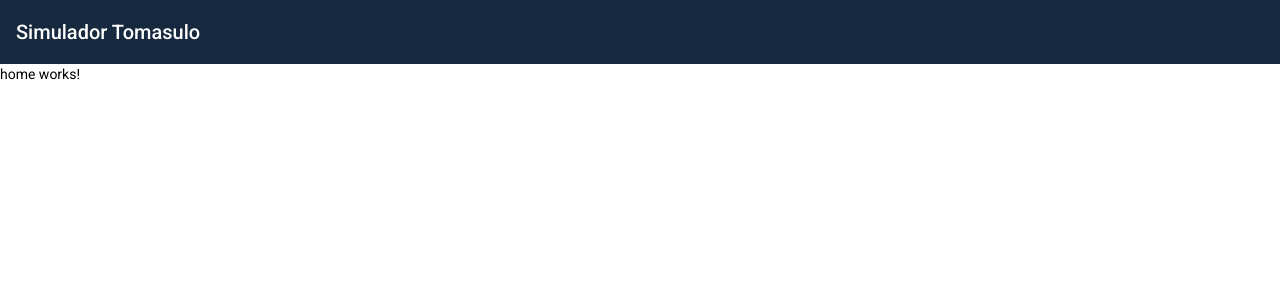
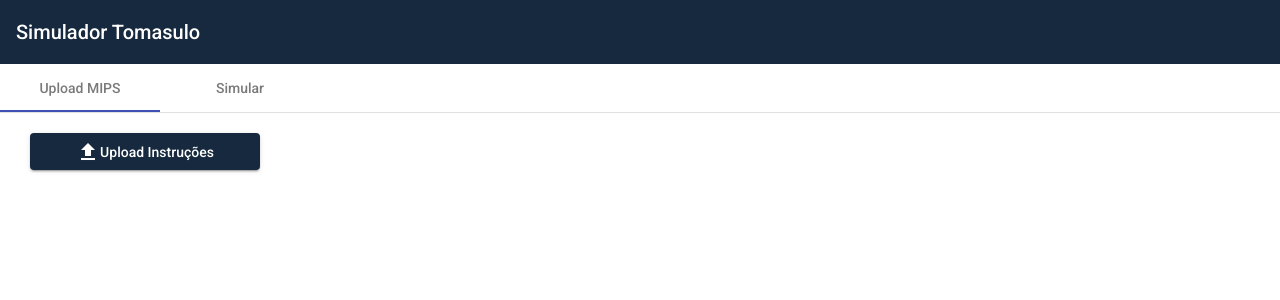
Before and after one commit to samuelspineli34/simulador-tomasulo, an Angular app: page /home in a window 1280 px wide. Shown: the top 300 px of the page. Built offline with nearby package versions, Linux system fonts and the light colour scheme.

Commit message:
Gerar arquivos iniciais das funções do site e início do desenvolvimento da função de upload de arquivo

```diff
--- a/src/app/app.module.ts
+++ b/src/app/app.module.ts
@@ -6,11 +6,15 @@ import { AppComponent } from './app.component';
 import { BrowserAnimationsModule } from '@angular/platform-browser/animations';
 import { HomeComponent } from './components/home/home.component';
 import { AppMaterialModule } from './shared/app-material/app-material.module';
+import { UploadArquivoComponent } from './components/upload-arquivo/upload-arquivo.component';
+import { SimuladorComponent } from './components/simulador/simulador.component';
 
 @NgModule({
   declarations: [
     AppComponent,
-    HomeComponent
+    HomeComponent,
+    UploadArquivoComponent,
+    SimuladorComponent
   ],
   imports: [
     BrowserModule,
--- a/src/app/components/home/home.component.html
+++ b/src/app/components/home/home.component.html
@@ -1 +1,8 @@
-<p>home works!</p>
+<mat-tab-group>
+    <mat-tab label="Upload MIPS">
+        <app-upload-arquivo></app-upload-arquivo>
+    </mat-tab>
+    <mat-tab label="Simular">
+        <app-simulador></app-simulador>
+    </mat-tab>
+</mat-tab-group>
--- /dev/null
+++ b/src/app/components/simulador/simulador.component.html
@@ -0,0 +1 @@
+<p>simulador works!</p>
--- /dev/null
+++ b/src/app/components/simulador/simulador.component.ts
@@ -0,0 +1,15 @@
+import { Component, OnInit } from '@angular/core';
+
+@Component({
+  selector: 'app-simulador',
+  templateUrl: './simulador.component.html',
+  styleUrls: ['./simulador.component.css']
+})
+export class SimuladorComponent implements OnInit {
+
+  constructor() { }
+
+  ngOnInit(): void {
+  }
+
+}
--- /dev/null
+++ b/src/app/components/upload-arquivo/upload-arquivo.component.css
@@ -0,0 +1,20 @@
+.page {
+    display: flex;
+    flex-direction: column;
+    padding-bottom: 10px;
+    margin-top: 20px;
+    margin-left: 30px;
+}
+
+.upload {
+    width: 230px;
+    background-color: var(--primary);
+}
+
+.upload mat-icon {
+    color: #FFFFFF;
+}
+
+.upload span {
+    color: #FFFFFF;
+}
--- /dev/null
+++ b/src/app/components/upload-arquivo/upload-arquivo.component.html
@@ -0,0 +1,9 @@
+<div class="page">
+    <button mat-raised-button class="upload" (click)="fileInput.click()">
+        <mat-icon>upload</mat-icon>
+        <span>Upload Instruções</span>
+        <input type="file" #fileInput style="display: none;" (change)="uploadArquivo($event)">
+    </button>
+
+    <!-- <mat-table></mat-table> -->
+</div>
--- /dev/null
+++ b/src/app/components/upload-arquivo/upload-arquivo.component.ts
@@ -0,0 +1,19 @@
+import { Component, OnInit } from '@angular/core';
+
+@Component({
+  selector: 'app-upload-arquivo',
+  templateUrl: './upload-arquivo.component.html',
+  styleUrls: ['./upload-arquivo.component.css']
+})
+export class UploadArquivoComponent implements OnInit {
+
+  constructor() { }
+
+  ngOnInit(): void {
+  }
+
+  uploadArquivo(event: any) {
+
+  }
+
+}
--- a/src/app/shared/app-material/app-material.module.ts
+++ b/src/app/shared/app-material/app-material.module.ts
@@ -15,6 +15,7 @@ import { MatBadgeModule } from '@angular/material/badge';
 import { MatDialogModule } from '@angular/material/dialog';
 import { BrowserModule } from '@angular/platform-browser';
 import { BrowserAnimationsModule } from '@angular/platform-browser/animations';
+import { MatTabsModule } from '@angular/material/tabs';
 
 @NgModule({
   exports: [
@@ -33,7 +34,8 @@ import { BrowserAnimationsModule } from '@angular/platform-browser/animations';
     MatCardModule,
     MatProgressSpinnerModule,
     MatSidenavModule,
-    MatDividerModule
+    MatDividerModule,
+    MatTabsModule
   ],
 })
 export class AppMaterialModule { }
```
Also changed, not shown: src/app/components/simulador/simulador.component.css (added), 2 other files (tests, documents, lock files or other folders).
